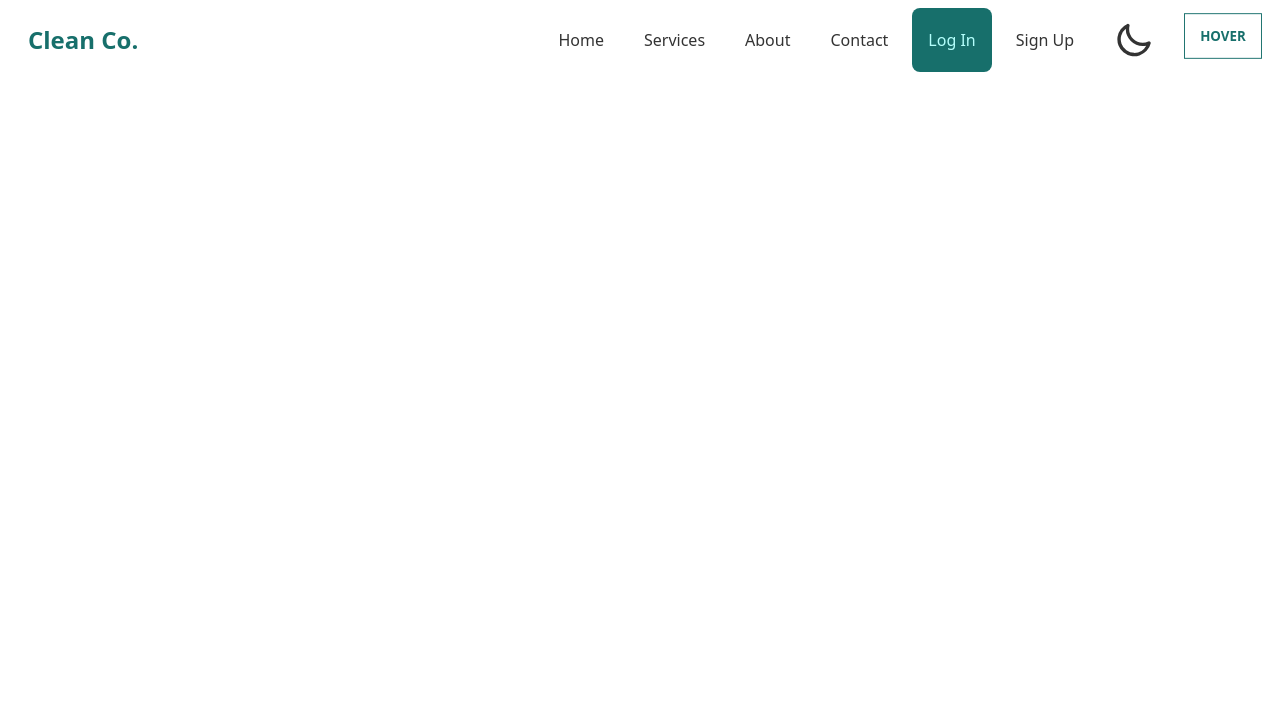
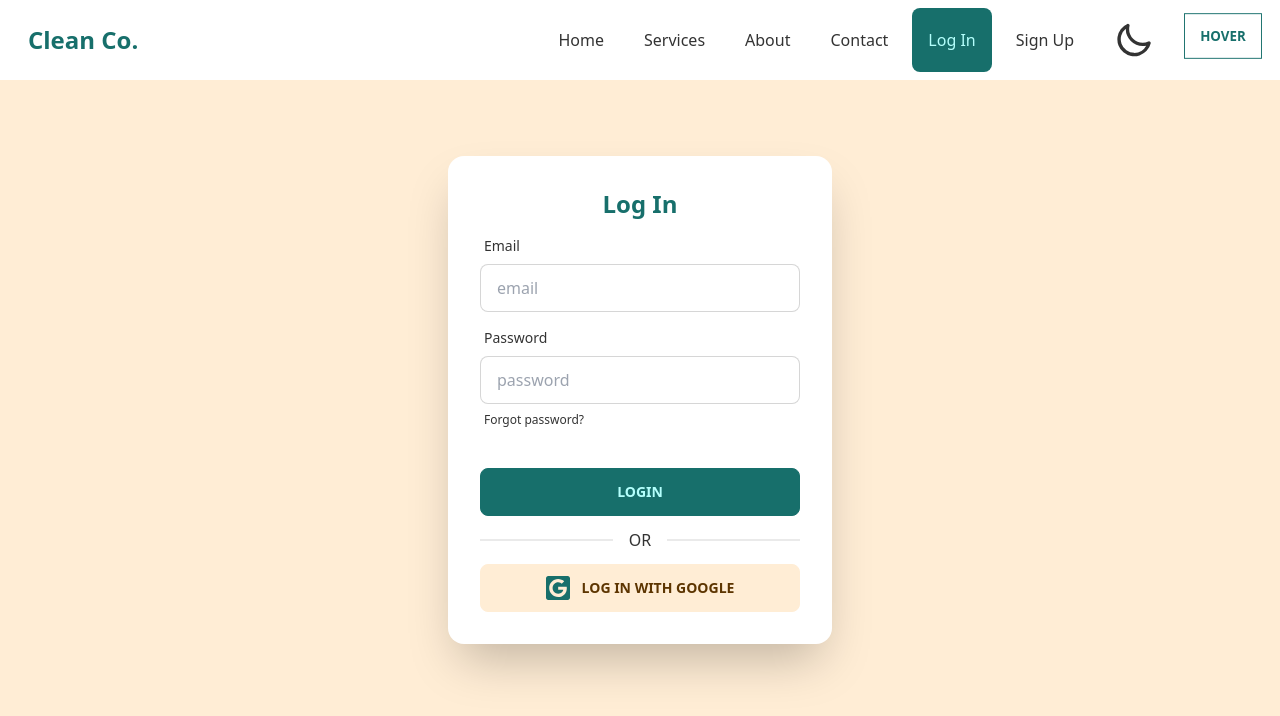
Before and after one commit to ssmdbayzid/clean_co, a React (Create React App) app: page /log-in in a window 1280 px wide. Shown: the top 716 px of the page. Built offline with nearby package versions, Linux system fonts and the light colour scheme.

Commit message:
make login page

```diff
--- a/package.json
+++ b/package.json
@@ -12,6 +12,7 @@
     "postcss": "^8.4.19",
     "react": "^18.2.0",
     "react-dom": "^18.2.0",
+    "react-icons": "^4.7.1",
     "react-router-dom": "6",
     "react-scripts": "5.0.1",
     "tailwindcss": "^3.2.4",
--- /dev/null
+++ b/src/authentication/PvtAuth.js
@@ -0,0 +1,9 @@
+import React from 'react'
+
+const PvtAuth = () => {
+  return (
+    <div>PvtAuth</div>
+  )
+}
+
+export default PvtAuth
--- a/src/pages/LogIn.js
+++ b/src/pages/LogIn.js
@@ -1,8 +1,40 @@
 import React from 'react'
+import { ImGoogle2 } from 'react-icons/im';
 
-const LogIn = () => {
+
+const
+LogIn = () => {
   return (
-    <div>Log-0In</div>
+    <div className="hero flex justify-center items-center h-screen bg-accent">
+    <div className="card flex-shrink-0 w-full max-w-sm shadow-2xl bg-base-100">
+      <div className="card-body">
+        <h1 className='text-2xl text-primary font-bold text-center'>Log In</h1>
+        <div className="form-control">
+          <label className="label">
+            <span className="label-text">Email</span>
+          </label>
+          <input type="text" placeholder="email" className="input input-bordered" />
+        </div>
+        <div className="form-control">
+          <label className="label">
+            <span className="label-text">Password</span>
+          </label>
+          <input type="text" placeholder="password" className="input input-bordered bg" />
+          <label className="label">
+            <a href="#" className="label-text-alt link link-hover" >Forgot password?</a>
+          </label>
+        </div>
+        <div className="form-control mt-6">
+          <button className="btn btn-primary">Login</button>
+          <div className="divider">OR</div>
+          <button className="btn btn-accent ">
+          <ImGoogle2 className='mr-3 text-2xl text-primary' />
+          Log In with Google</button>
+        </div>
+      </div>
+    </div>
+
+</div>
   )
 }
 
```
Also changed, not shown: src/pages/Home/Landpage.js (line endings or trailing spaces), 1 other file (tests, documents, lock files or other folders).
